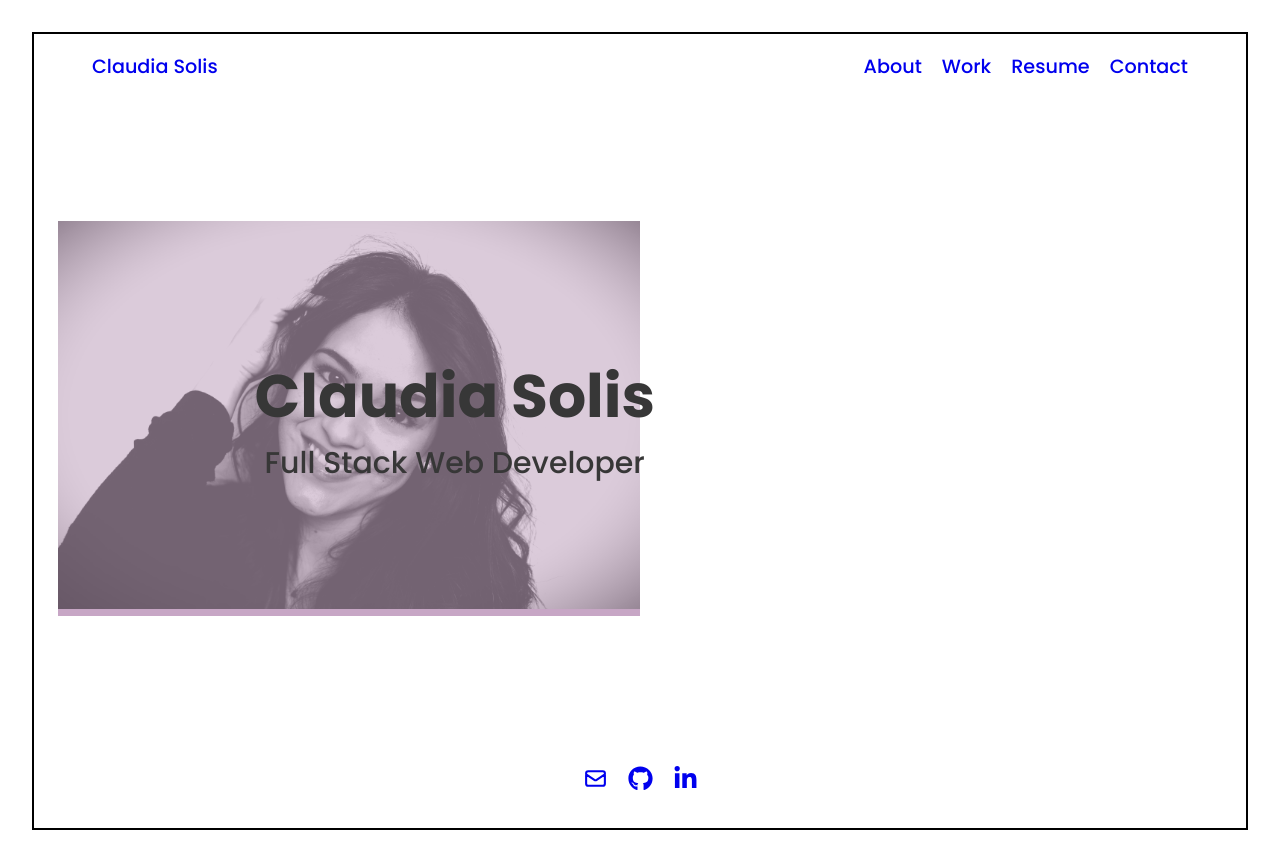
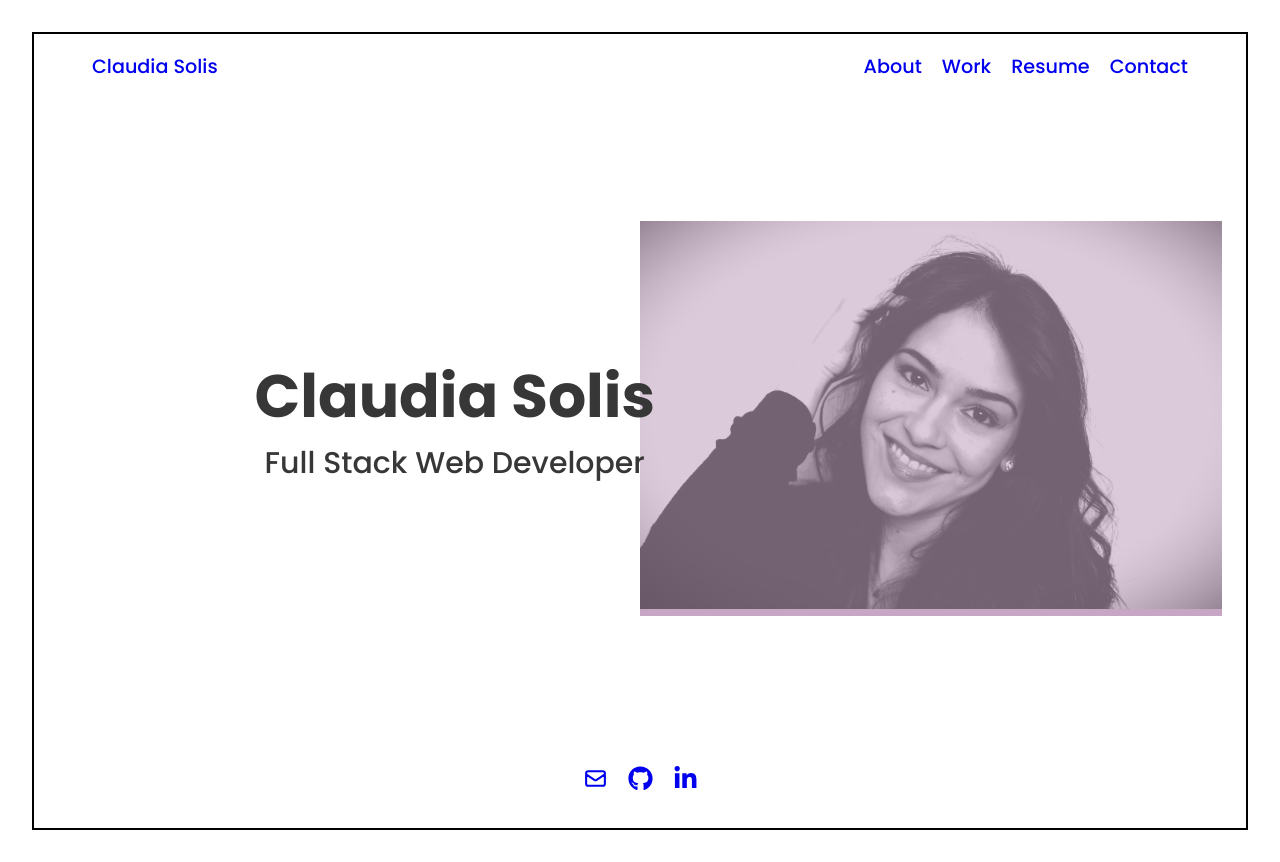
Before and after one commit to cjsolis12/claudia-solis, a React (Vite) app: page / in a window 1280 px wide. Built offline with nearby package versions, Linux system fonts and the light colour scheme.

Commit message:
added justify content to hero

```diff
--- a/src/index.css
+++ b/src/index.css
@@ -24,6 +24,7 @@ body {
   display: flex;
   align-items: center;
   overflow: hidden;
+  justify-content: end;
 }
 
 .home-img:before{
```
